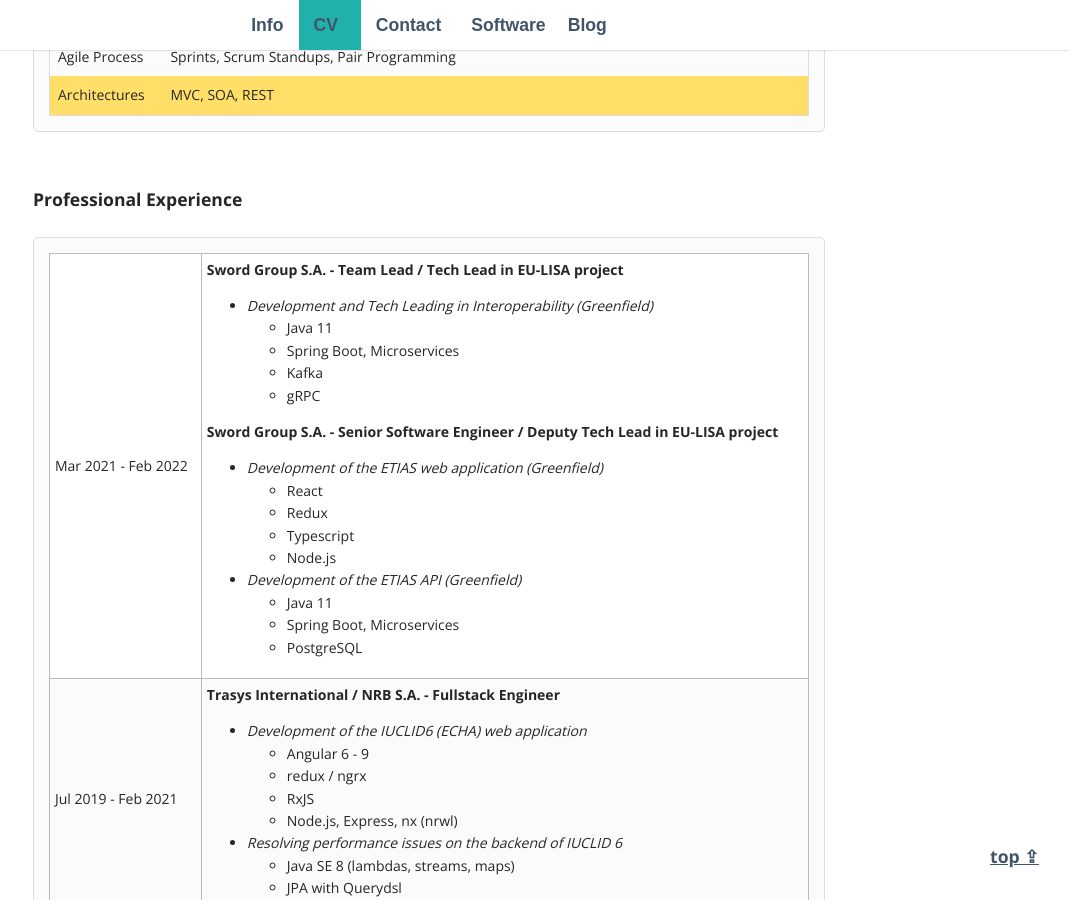
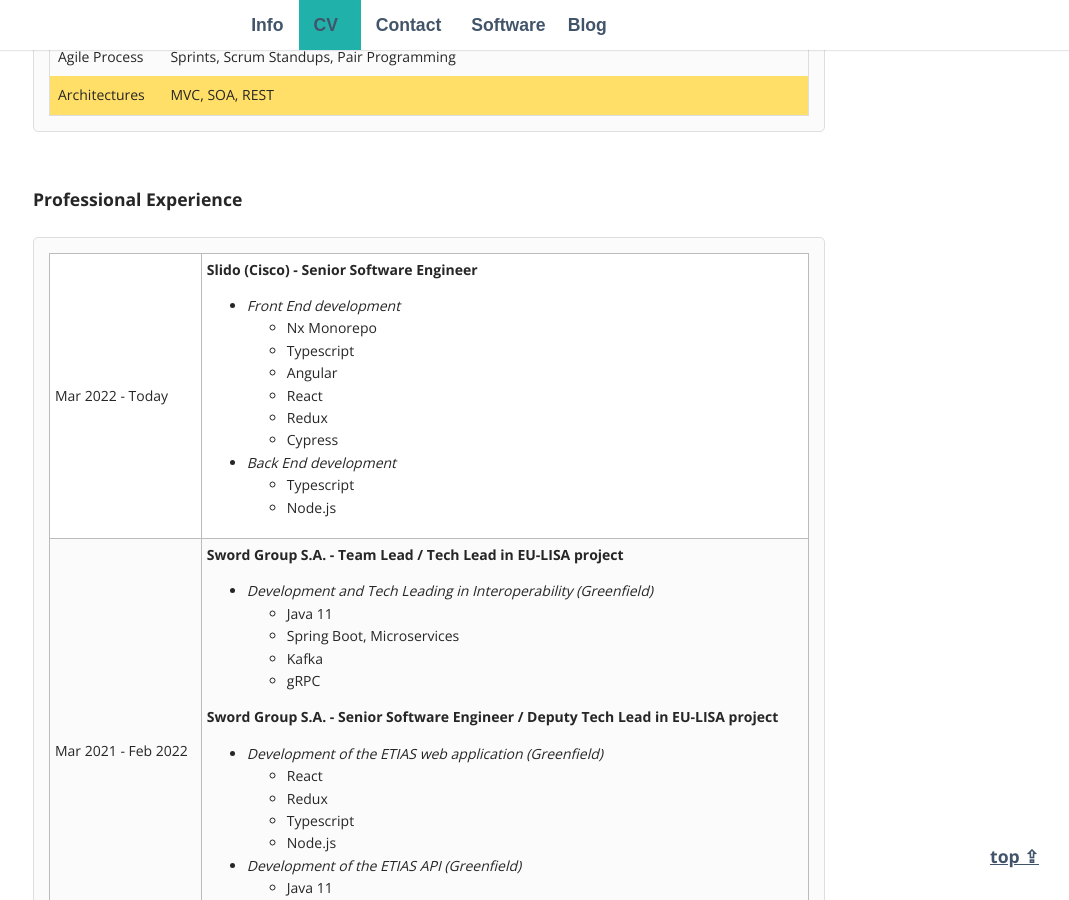
Before and after one commit to jkonst/jkonst.github.io, a Jekyll site: the page built from _pages/02_cv.md, in a window 1280 px wide and 900 px high, scrolled down 1312 px. Shown: the whole window, without its empty margins (211-1280 px from the left). Built offline with Jekyll 4.4.1, drawn with Linux system fonts in a browser that asks for light colours; some web fonts are replaced.

Commit message:
update cv + software

```diff
--- a/_includes/cv/prof-exp.html
+++ b/_includes/cv/prof-exp.html
@@ -1,5 +1,8 @@
 <div class="cv-pro" style="overflow-x:auto;">
 <table>
+<tr>
+ {% include cv/slido/slido.html %}
+</tr>
 <tr>
  {% include cv/sword/sword.html %}
 </tr>
--- /dev/null
+++ b/_includes/cv/slido/slido.html
@@ -0,0 +1,24 @@
+<td class="first">Mar 2022 - Today</td>
+<td class="second">
+    <b>Slido (Cisco) - Senior Software Engineer</b>
+    <ul>
+        <li>
+            <i>Front End development</i>
+            <ul>
+                <li>Nx Monorepo</li>
+                <li>Typescript</li>
+                <li>Angular</li>
+                <li>React</li>
+                <li>Redux</li>
+                <li>Cypress</li>
+            </ul>
+        </li>
+        <li>
+            <i>Back End development</i>
+            <ul>
+                <li>Typescript</li>
+                <li>Node.js</li>
+            </ul>
+        </li>
+    </ul>
+</td>
```
Also changed, not shown: _pages/01_info.md (+3 -4 lines), _pages/04_software.md (+3 -0 lines).
